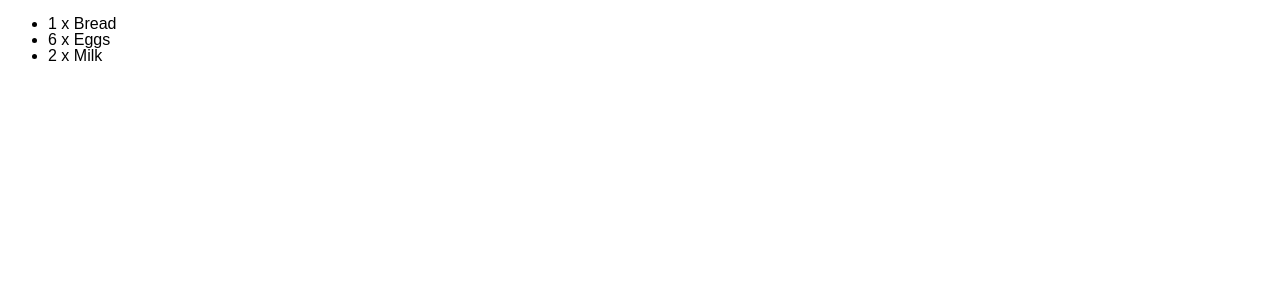
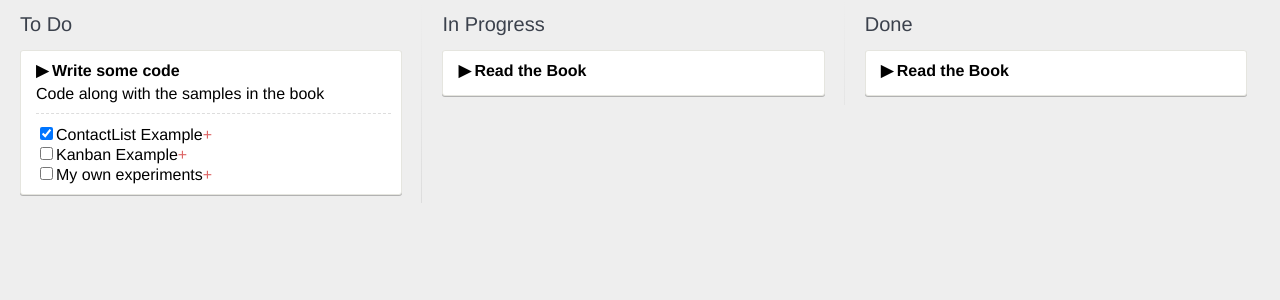
Before and after one commit to keumhwanmoon/react-just-started, a React app: page / in a window 1280 px wide. Shown: the top 300 px of the page. Built offline with nearby package versions, Linux system fonts and the light colour scheme.

Commit message:
KanbanBoard 1단계 완성.

```diff
--- a/app/App.js
+++ b/app/App.js
@@ -1,37 +1,44 @@
 import React, { Component } from 'react';
 import {render} from 'react-dom';
 
-// class App extends Component {
-//   render(){
-//     var place = "World"
-//     return (
-//       <h1>Hello {place}!!</h1>
-//     );
-//   }
-// }
+import KanbanBoard from './KanbanBoard';
 
-// 부모 컴포넌트
-class GroceryList extends Component {
-  render() {
-    return (
-        <ul>
-          <ListItem quantity="1" name="Bread" />
-          <ListItem quantity="6" name="Eggs" />
-          <ListItem quantity="2" name="Milk" />
-        </ul>
-    )
-  }
-}
+let cardsList = [
+    {
+        id: 1,
+        title: "Read the Book",
+        status: "in-progress",
+        tasks: []
+    },
+    {
+        id: 2,
+        title: "Write some code",
+        description: "Code along with the samples in the book",
+        status: "todo",
+        tasks: [
+            {
+                id: 1,
+                name: "ContactList Example",
+                done: true
+            },
+            {
+                id: 2,
+                name: "Kanban Example",
+                done: false
+            },
+            {
+                id: 3,
+                name: "My own experiments",
+                done: false
+            }
+        ]
+    },
+    {
+        id: 3,
+        title: "Read the Book",
+        status: "done",
+        tasks: []
+    }
+];
 
-// 자식 컴포넌트
-class ListItem extends Component {
-    render() {
-        return (
-            <li>
-                {this.props.quantity} x {this.props.name}
-            </li>
-        )
-    }
-}
-
-render(<GroceryList />, document.getElementById('root'));
+render(<KanbanBoard cards={cardsList}/>, document.getElementById('root'));
--- /dev/null
+++ b/app/Card.js
@@ -0,0 +1,18 @@
+import React, {Component} from 'react';
+import CheckList from './CheckList';
+
+class Card extends Component {
+    render() {
+        return (
+            <div className="card">
+                <div className="card_title">{this.props.title}</div>
+                <div className="card_details">
+                    {this.props.description}
+                    <CheckList cardId={this.props.id} task={this.props.tasks}/>
+                </div>
+            </div>
+        );
+    }
+}
+
+export default Card;
--- /dev/null
+++ b/app/CheckList.js
@@ -0,0 +1,21 @@
+import React, {Component} from 'react';
+
+class CheckList extends Component {
+    render() {
+        let tasks = this.props.task.map((task) => (
+            <li key={task.id} className="checklist_task">
+                <input type="checkbox" defaultChecked={task.done}/>
+                {task.name}
+                <a href="#" className="checklist_task--remove"/>
+            </li>
+        ));
+
+        return (
+            <div className="checklist">
+                <ul>{tasks}</ul>
+            </div>
+        );
+    }
+}
+
+export default CheckList;
--- /dev/null
+++ b/app/KanbanBoard.js
@@ -0,0 +1,22 @@
+import React, {Component} from 'react';
+import List from './List';
+
+class KanbanBoard extends Component {
+    render() {
+        return (
+            <div className="app">
+                <List id="todo" title="To Do" cards={
+                    this.props.cards.filter((card) => card.status === "todo")
+                }/>
+                <List id="in-progress" title="In Progress" cards={
+                    this.props.cards.filter((card) => card.status === "in-progress")
+                }/>
+                <List id="done" title="Done" cards={
+                    this.props.cards.filter((card) => card.status === "done")
+                }/>
+            </div>
+        );
+    }
+}
+
+export default KanbanBoard;
--- /dev/null
+++ b/app/List.js
@@ -0,0 +1,22 @@
+import React, {Component} from 'react';
+import Card from './Card';
+
+class List extends Component {
+    render() {
+        var cards = this.props.cards.map((card) => {
+            return <Card key={card.id}
+                         title={card.title}
+                         description={card.description}
+                         tasks={card.tasks}/>
+        });
+
+        return (
+            <div className="list">
+                <h1>{this.props.title}</h1>
+                {cards}
+            </div>
+        );
+    }
+}
+
+export default List;
--- a/public/styles.css
+++ b/public/styles.css
@@ -1,6 +1,92 @@
+*{
+  box-sizing: border-box;
+}
+
+html, body, #app {
+  height: 100%;
+  margin: 0;
+  padding: 0;
+}
+
 body {
-  font: 16px/1 sans-serif;
+  background: #eee;
+  font-family: "Helvetica Neue", Helvetica, Arial, sans-serif;
 }
-#root {
+
+h1 {
+  font-weight: 200;
+  color: #3b414c;
+  font-size: 20px;
+}
+
+ul {
+  list-style-type: none;
+  padding: 0;
+  margin: 0;
+}
+
+.app {
+  white-space: nowrap;
   height: 100%;
 }
+
+.list {
+  position: relative;
+  display: inline-block;
+  vertical-align: top;
+  white-space: normal;
+  height: 100%;
+  width: 33%;
+  padding: 0 20px;
+  overflow: auto;
+}
+
+.list:not(:last-child):after {
+  content: "";
+  position: absolute;
+  top: 0;
+  right: 0;
+  width: 1px;
+  height: 99%;
+  background: linear-gradient(to bottom, #eee 0%, #ccc 50%, #eee 100%) fixed;
+}
+
+.card {
+  position: relative;
+  z-index: 1;
+  background: #fff;
+  width: 100%;
+  padding: 10px 10px 10px 15px;
+  margin: 0 0 10px 0;
+  overflow: auto;
+  border: 1px solid #e5e5df;
+  border-radius: 3px;
+  box-shadow: 0 1px 0 rgba(0, 0, 0, 0.25);
+}
+
+.card_title {
+  font-weight: bold;
+  border-bottom: solid 5px transparent;
+}
+
+.card_title:before {
+  display: inline-block;
+  width: 1em;
+  content: '▶';
+}
+
+.card_title--is-open:before {
+  content: '▶'
+}
+
+.checklist_task:first-child {
+  margin-top: 10px;
+  padding-top: 10px;
+  border-top: dashed 1px #ddd;
+}
+
+.checklist_task--remove:after {
+  display: inline-block;
+  color: #d66;
+  content: "+";
+}
```
